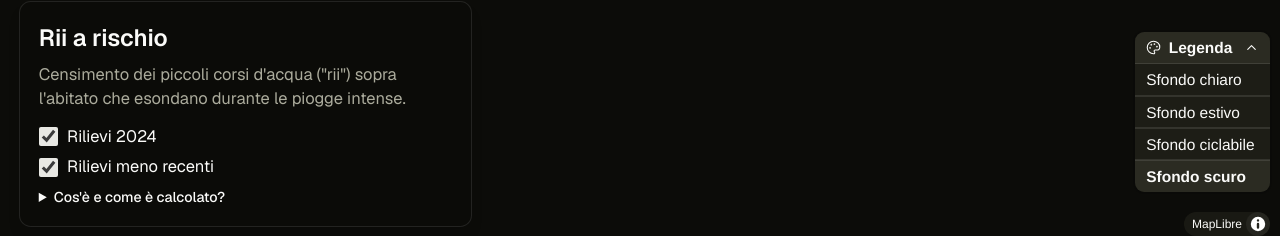
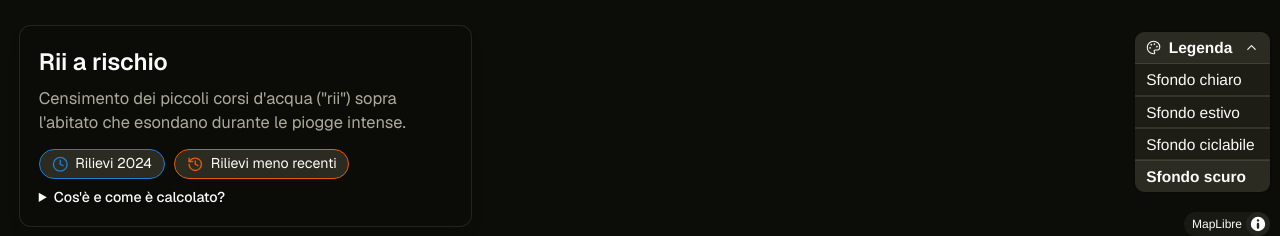
Before and after one commit to BeneComune/mappa-civica, a Next.js app: page /rescue/events in a window 1280 px wide. Shown: the part 554-790 px from the top of the page. Built offline with nearby package versions, Linux system fonts and the light colour scheme; no server answers.

Commit message:
Convert Rii a rischio recency filter to icon badges

```diff
--- a/components/rii-recency-filter.tsx
+++ b/components/rii-recency-filter.tsx
@@ -2,6 +2,7 @@
 
 import { useEffect, useState } from "react"
 import type { FilterSpecification } from "maplibre-gl"
+import { Clock, History } from "lucide-react"
 import { useMapContext } from "@/components/map-provider"
 
 // Rii's recency filter groups two `stato` values per checkbox (unlike
@@ -33,26 +34,31 @@ export function RiiRecencyFilter() {
     setSelected((prev) => (prev.includes(value) ? prev.filter((v) => v !== value) : [...prev, value]))
   }
 
+  const recenti = selected.includes("recenti")
+  const storici = selected.includes("storici")
+
   return (
-    <div className="flex flex-col gap-1.5">
-      <label className="flex items-center gap-2 text-sm">
-        <input
-          type="checkbox"
-          checked={selected.includes("recenti")}
-          onChange={() => toggle("recenti")}
-          className="size-4 accent-primary"
-        />
+    <div className="flex flex-wrap gap-2">
+      <button
+        type="button"
+        aria-pressed={recenti}
+        onClick={() => toggle("recenti")}
+        className={`flex items-center gap-1.5 rounded-full border px-2.5 py-1 text-xs ${recenti ? "bg-accent text-accent-foreground" : "text-muted-foreground hover:bg-accent"}`}
+        style={recenti ? { borderColor: "#1c7ed6" } : undefined}
+      >
+        <Clock className="size-3.5" aria-hidden="true" style={{ color: recenti ? "#1c7ed6" : undefined }} />
         Rilievi 2024
-      </label>
-      <label className="flex items-center gap-2 text-sm">
-        <input
-          type="checkbox"
-          checked={selected.includes("storici")}
-          onChange={() => toggle("storici")}
-          className="size-4 accent-primary"
-        />
+      </button>
+      <button
+        type="button"
+        aria-pressed={storici}
+        onClick={() => toggle("storici")}
+        className={`flex items-center gap-1.5 rounded-full border px-2.5 py-1 text-xs ${storici ? "bg-accent text-accent-foreground" : "text-muted-foreground hover:bg-accent"}`}
+        style={storici ? { borderColor: "#e8590c" } : undefined}
+      >
+        <History className="size-3.5" aria-hidden="true" style={{ color: storici ? "#e8590c" : undefined }} />
         Rilievi meno recenti
-      </label>
+      </button>
     </div>
   )
 }
```
